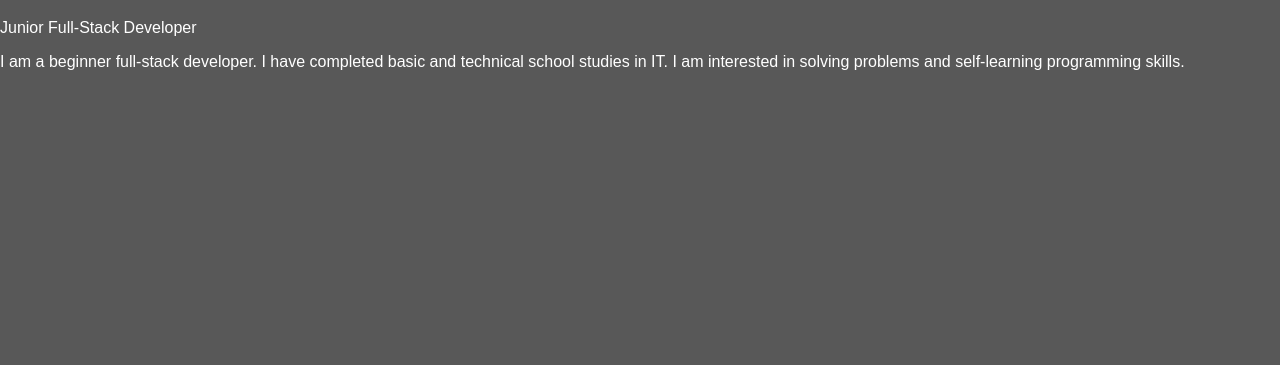
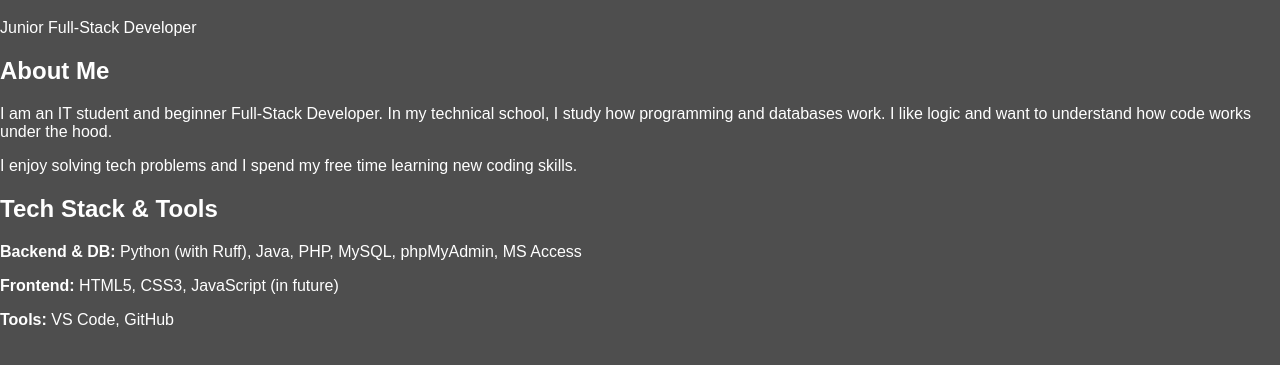
Before and after one commit to r-smans/portfolio-site, a plain HTML site: page index.html in a window 1280 px wide. Shown: the part 109-474 px from the top of the page. Drawn offline with Linux system fonts and the light colour scheme.

Commit message:
small adjustments

```diff
--- a/index.html
+++ b/index.html
@@ -9,7 +9,7 @@
       border: 1px solid rgb(175, 109, 109);
     }
      body {
-      background-color: rgb(88, 88, 88);
+      background-color: rgb(78, 78, 78);
       margin: 0;
       font-family: Arial;
     }
@@ -53,11 +53,18 @@
   <h1>Ričards Smans</h1>
   <p>Junior Full-Stack Developer</p>
 </header>
+
 <main>
-<p>
-I am a beginner full-stack developer. I have completed basic and technical school studies in IT.
-I am interested in solving problems and self-learning programming skills.
-</p>
+  <h2>About Me</h2>
+  <p>I am an IT student and beginner Full-Stack Developer. In my technical school, I study how programming and databases work. I like logic and want to understand how code works under the hood.</p>
+  <p>I enjoy solving tech problems and I spend my free time learning new coding skills.</p>
+
+  <h2>Tech Stack & Tools</h2>
+  <p><strong>Backend & DB:</strong> Python (with Ruff), Java, PHP, MySQL, phpMyAdmin, MS Access</p>
+  <p><strong>Frontend:</strong> HTML5, CSS3, JavaScript (in future)</p>
+  <p><strong>Tools:</strong> VS Code, GitHub</p>
+
 </main>
+
 </body>
 </html>
```
Also changed, not shown: contacts.html (+15 -3 lines), projects.html (+11 -5 lines), 1 other file.
